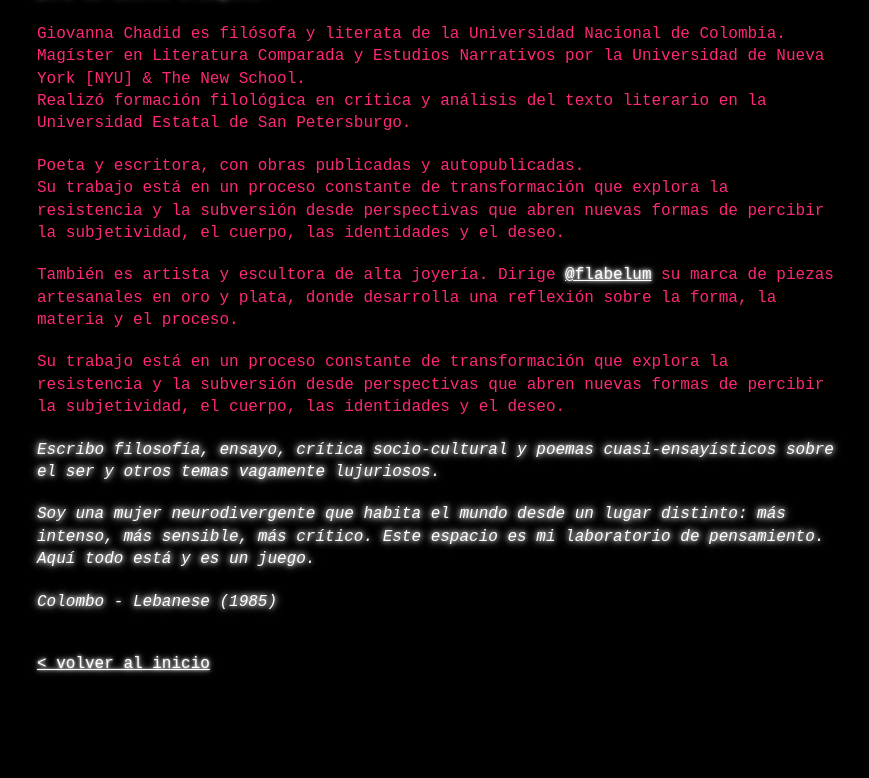
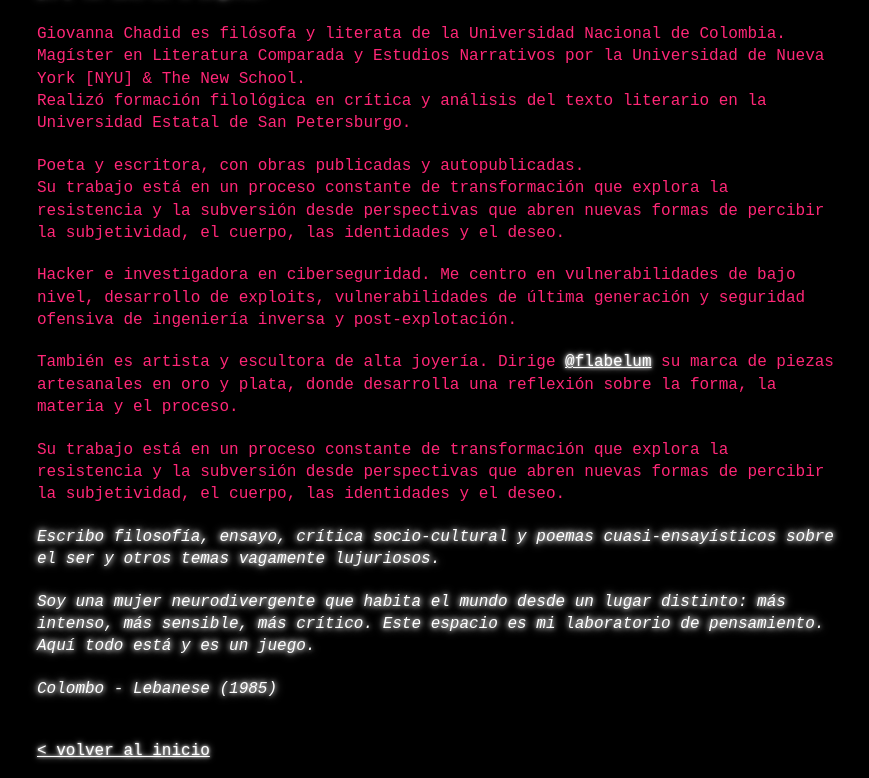
Before and after one commit to medusahra/medusahra.github.io, a Jekyll site: the page built from _posts/2025-11-14-whoami.md, in a window 1280 px wide. Shown: the part 503-1281 px from the top of the page, without its empty margins (203-1072 px from the left). Built offline with Jekyll 4.4.1, drawn with Linux system fonts in a browser that asks for light colours; before the commit the page ends 1193 px from its top, so only the background shows below that.

Commit message:
Update 2025-11-14-whoami.md

```diff
--- a/_posts/2025-11-14-whoami.md
+++ b/_posts/2025-11-14-whoami.md
@@ -23,6 +23,11 @@ Poeta y escritora, con obras publicadas y autopublicadas.
 
 Su trabajo está en un proceso constante de transformación que explora la resistencia y la subversión desde perspectivas que abren nuevas formas de percibir la subjetividad, el cuerpo, las identidades y el deseo.
 <div style="margin: 20px 0;"></div>
+Hacker e investigadora en ciberseguridad.
+Me centro en vulnerabilidades de bajo nivel, desarrollo de exploits,
+vulnerabilidades de última generación y seguridad ofensiva de
+ingeniería inversa y post-explotación.
+<div style="margin: 20px 0;"></div>
 También es artista y escultora de alta joyería. Dirige <a href="https://www.instagram.com/flabelum/" target="_blank">@flabelum</a> su marca de piezas artesanales
 en oro y plata, donde desarrolla una reflexión sobre la forma, la materia y el proceso.
 <div style="margin: 20px 0;"></div>
```
